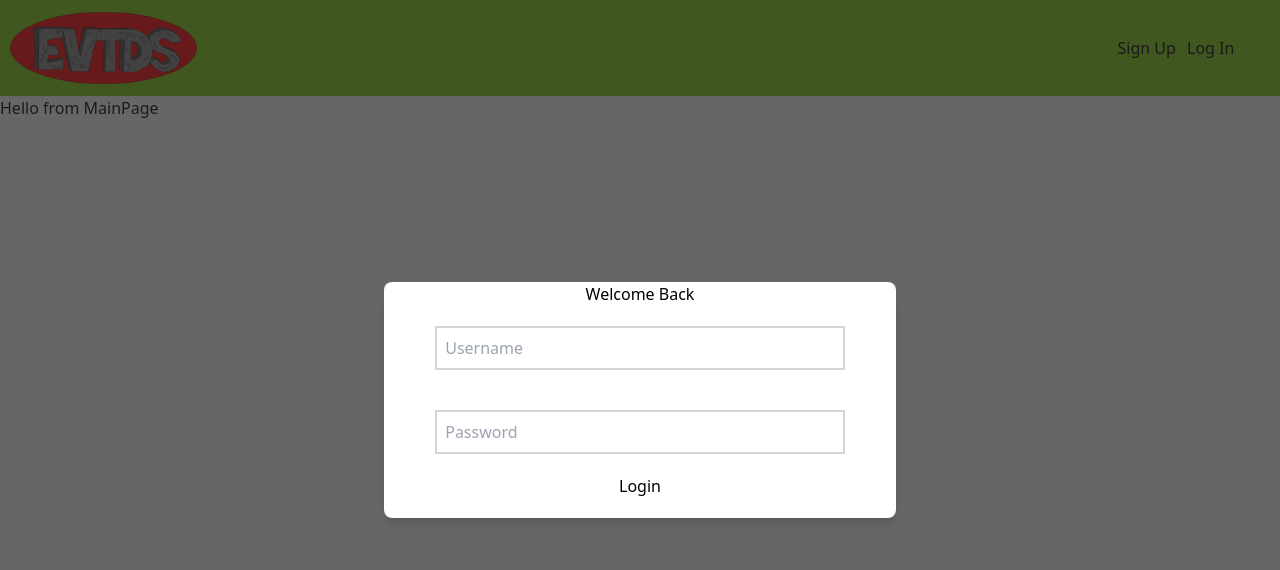
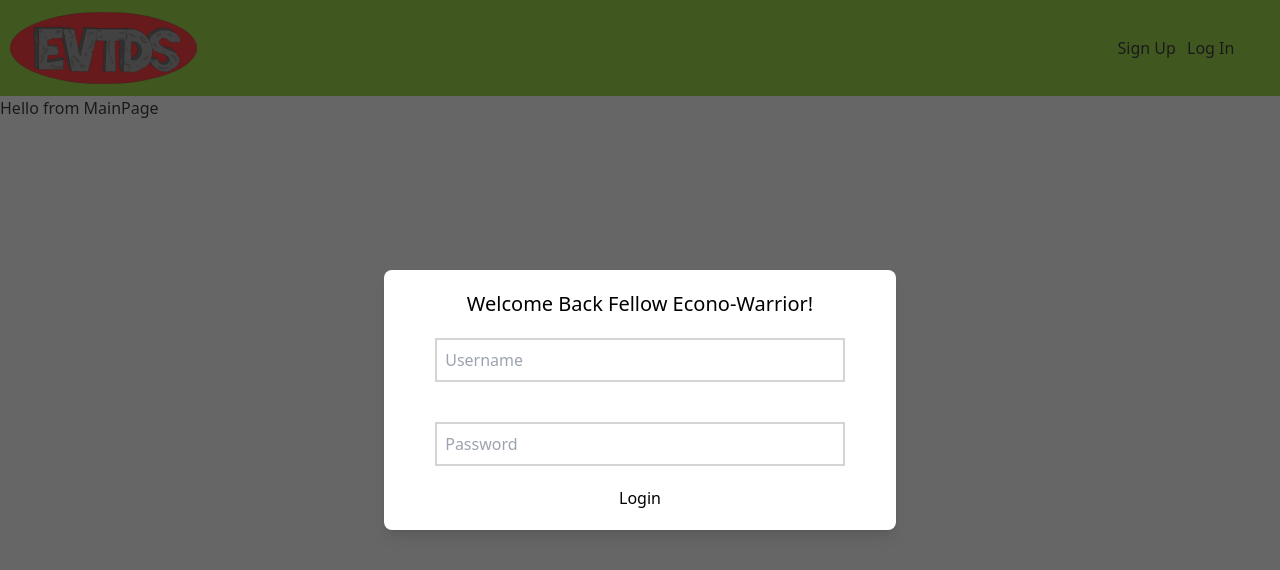
Before and after one commit to cracine79/EVTDontS, a React (Vite) app in the folder frontend2/: page / in a window 1280 px wide. Both pictures are taken after a click on the element "Log In". Shown: the top 570 px of the page. Built offline with nearby package versions, Linux system fonts and the light colour scheme; no server answers.

Commit message:
login modal disappears on successful login

```diff
--- a/frontend2/src/Components/LoginComponent.jsx
+++ b/frontend2/src/Components/LoginComponent.jsx
@@ -2,6 +2,8 @@ import { useState } from 'react';
 import { useDispatch, useSelector } from 'react-redux';
 import { login } from '../Slices/userSlice';
 import { csrfFetch } from '../csrf';
+import { closeLoginModal } from '../Slices/modalSlice';
+
 const LoginComponent = () => {
   const showModal= useSelector(state=>(state.modal.isLoginOpen))
   const dispatch = useDispatch();
@@ -24,20 +26,23 @@ const LoginComponent = () => {
       const errorText = await response.text();
       console.error('Error response status:', response.status);
       console.error('Error response body:', errorText);
-
       // Optionally, throw an error to handle it later in the catch block
       throw new Error(`Error ${response.status}: ${errorText}`);
     }
 
     const data = await response.json();
     localStorage.setItem('access_token', data.access_token);
-    dispatch(login(data)); // Store user in Redux state
+    dispatch(login(data));
+    dispatch(closeLoginModal()) // Store user in Redux state
   } catch (error) {
     // Log any errors that occur during fetch or processing
     console.error('Error during login:', error);
   }
+  };
 
-  };
+
+
+
   return (
     <div
       className="
@@ -95,7 +100,7 @@ const LoginComponent = () => {
         >
           <div className='"w-full mb-5 relative'>
             <form className="flex flex-col justify-center items-center"onSubmit={handleSubmit}>
-              <div>Welcome Back</div>
+              <div className="text-xl mt-5">Welcome Back Fellow Econo-Warrior!</div>
               <input
                 className='
                             p-2
```
